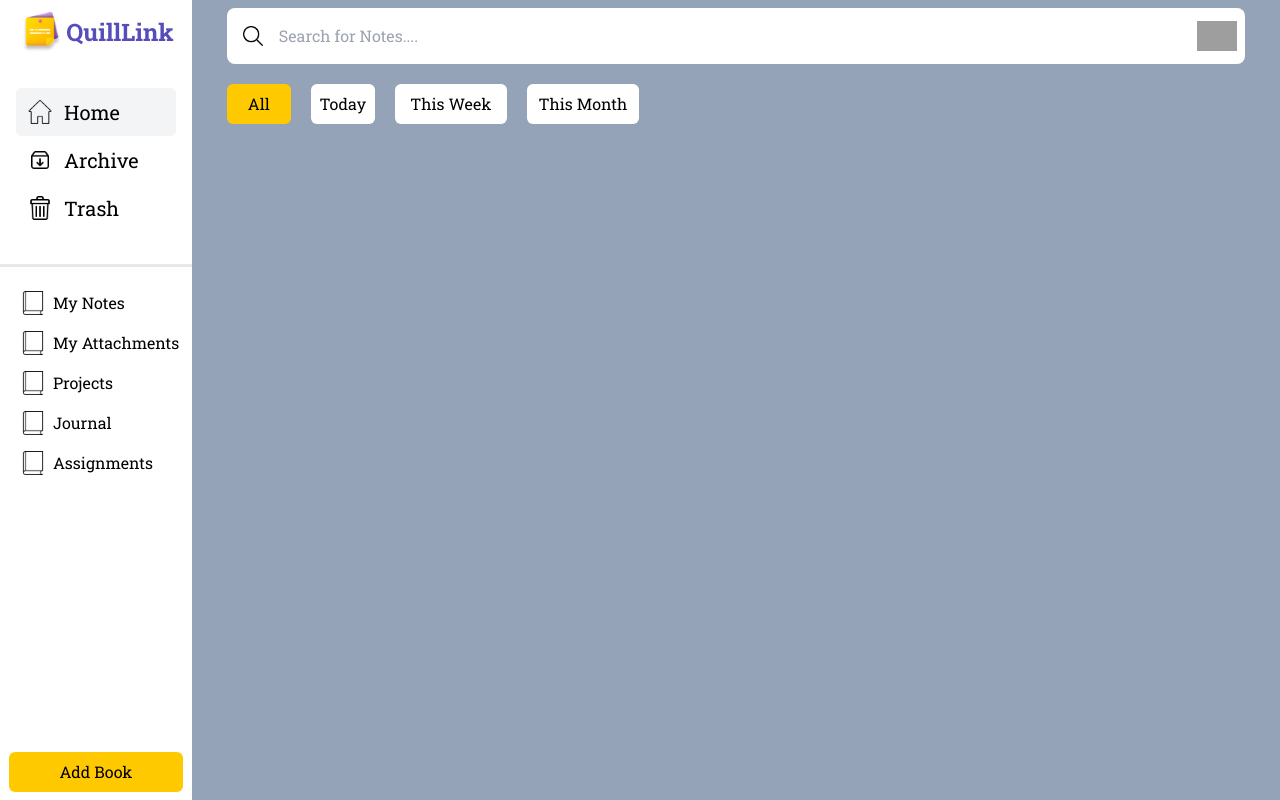
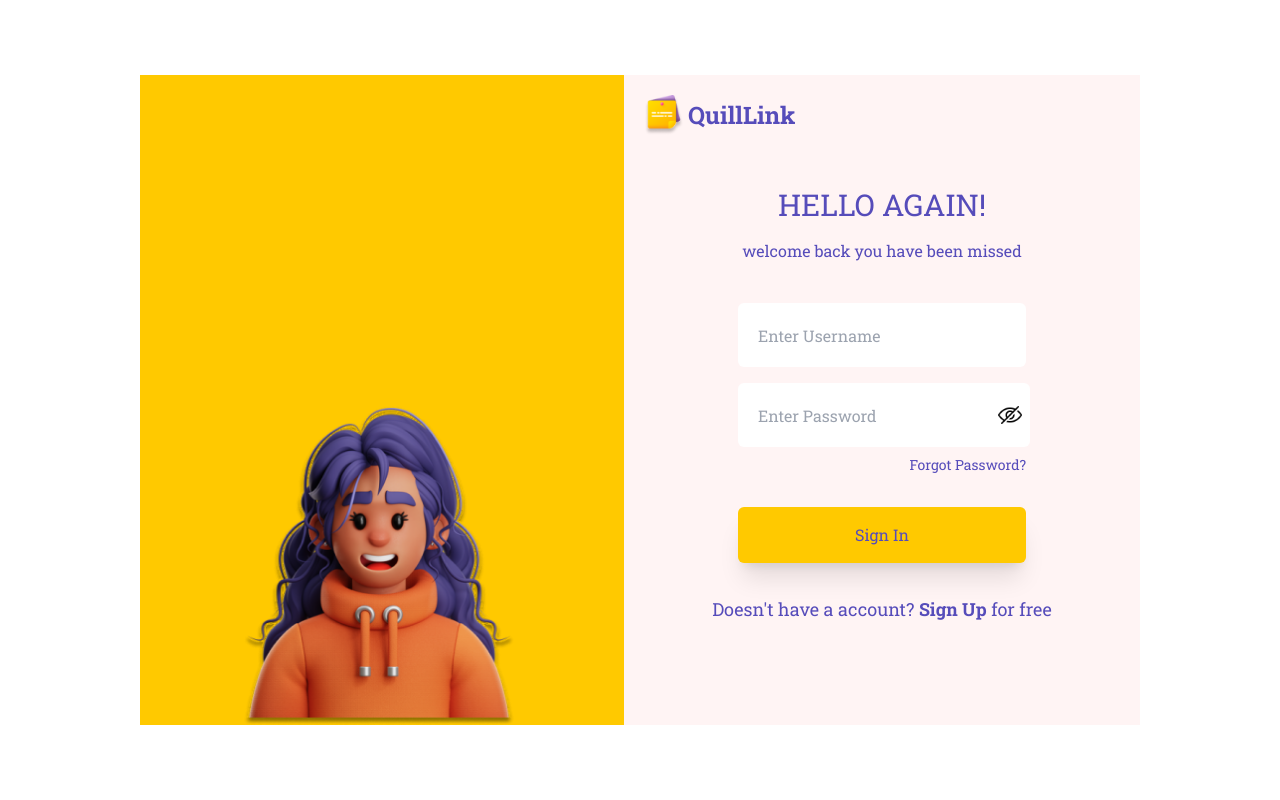
Before and after one commit to proaddy/QuillLink, a React (Vite) app in the folder frontend/: page / in a window 1280 px wide. Built offline with nearby package versions, Linux system fonts and the light colour scheme; grey boxes are pictures that could not be loaded.

Commit message:
user update complete
User login and registration with authentication and shorting of notes and folders with respect to specific user

```diff
--- a/frontend/src/App.jsx
+++ b/frontend/src/App.jsx
@@ -9,7 +9,7 @@ function App() {
     <div className="font-robotoslab">
       <BrowserRouter>
         <Routes>
-          <Route index element={<HomePage/>}/>
+          <Route index element={<LoginPage/>}/>
           <Route path="/login" element={<LoginPage/>}/>
           <Route path="/register" element={<RegisterPage/>}/>
           <Route path="/dashboard" element={<HomePage/>}/>
--- a/frontend/src/components/Folders.jsx
+++ b/frontend/src/components/Folders.jsx
@@ -1,8 +1,9 @@
 import folders from '../data/folderlist.json';
 import { useState } from 'react';
 
-export default function Folders({activePath, setActivePath, breadCrumPath, setBreadCrumPath}) {
-    const [testData, setTestData] = useState([...folders]);
+export default function Folders({activePath, setActivePath, breadCrumPath, setBreadCrumPath, userid}) {
+    const folderFilter = folders.filter(e=>e.userID === userid)
+    const [testData, setTestData] = useState([...folderFilter]);
     // console.log(testData);
 
     // console.log(breadCrumPath);
--- a/frontend/src/components/RightComponent.jsx
+++ b/frontend/src/components/RightComponent.jsx
@@ -1,11 +1,14 @@
 import { useEffect, useState } from 'react';
 import Cards from './Cards'
 import Folders from './Folders';
+import { useNavigate } from 'react-router-dom';
 
-export default function RightComponent({pageStat, bookStat}) {
+export default function RightComponent({pageStat, bookStat, user}) {
     const [activePath, setActivePath] = useState(bookStat);
     const [breadCrumPath, setBreadCrumPath] = useState([]);
     let newActivePath = [`${bookStat}`];
+
+    const navigate = useNavigate();
 
     const [searchText, setSearchText] = useState('');
     const [filter, setFilter] = useState('all');
@@ -33,6 +36,11 @@ export default function RightComponent({pageStat, bookStat}) {
         setActivePath(newActivePath.concat(temp).join('/')); // this line concats two arrays and make then string using join doesn't work if the data types are not array
     }
 
+    const logout = ()=>{
+        localStorage.setItem('username', null);
+        navigate('/login');
+    }
+
   return (
     <div className='flex flex-col flex-[1_1_85%] bg-slate-400 p-2 overflow-hidden'>
         <div className="w-[95%] self-center">
@@ -44,8 +52,8 @@ export default function RightComponent({pageStat, bookStat}) {
                           <img src="/images/search.png" alt="search" className='w-5 m-2'/>
                           <input type="text" onChange={(e)=>setSearchText(e.target.value)} placeholder='Search for Notes....' className='p-2 rounded-md'/>
                       </span>
-                      <div className="flex rounded-full w-10">
-                          <img src="/images/profile.png" alt="user"/>
+                      <div onClick={logout} className="flex rounded-full w-10 cursor-pointer">
+                          <img src="/images/profile.png" alt="user" title='Logout Button'/>
                       </div>
                   </div>
                   <div className="flex items-center space-x-10 justify-between my-5">
@@ -76,9 +84,9 @@ export default function RightComponent({pageStat, bookStat}) {
                     </ul>
                     {
                         bookStat != '' && <>
-                            <Cards activePath={activePath} searchText={searchText} filter={filter}/>
+                            <Cards activePath={activePath} searchText={searchText} filter={filter} userid={user._id}/>
                             <hr className='w-[100%] border-black h-1'/>
-                            <Folders activePath={activePath} setActivePath={setActivePath} breadCrumPath={breadCrumPath} setBreadCrumPath={setBreadCrumPath}/>
+                            <Folders activePath={activePath} setActivePath={setActivePath} breadCrumPath={breadCrumPath} setBreadCrumPath={setBreadCrumPath} userid={user._id}/>
                         </>
                     }
 
--- a/frontend/src/data/folderlist.json
+++ b/frontend/src/data/folderlist.json
@@ -1,50 +1,62 @@
 [
     {
         "name":"folder 1",
-        "location":"my notes"
+        "location":"my notes",
+        "userID":"001"
     },
     {
         "name":"folder 2",
-        "location":"my notes/folder 1"
+        "location":"my notes/folder 1",
+        "userID":"001"
     },
     {
         "name":"folder 3",
-        "location":"my notes/folder 1/folder 2"
+        "location":"my notes/folder 1/folder 2",
+        "userID":"001"
     },
     {
         "name":"folder 4",
-        "location":"my notes"
+        "location":"my notes",
+        "userID":"005"
     },
     {
         "name":"folder 5",
-        "location":"my notes"
+        "location":"my notes",
+        "userID":"004"
     },
     {
         "name":"folder 6",
-        "location":"my notes"
+        "location":"my notes",
+        "userID":"003"
     },
     {
         "name":"folder 7",
-        "location":"my notes/folder 6"
+        "location":"my notes/folder 6",
+        "userID":"003"
     },
     {
         "name":"folder 8",
-        "location":"project"
+        "location":"project",
+        "userID":"002"
     },
     {
         "name":"folder 9",
-        "location":"journal"
+        "location":"journal",
+        "userID":"002"
     },
     {
         "name":"folder 10",
-        "location":"journal"
+        "location":"journal",
+        "userID":"004"
     },
     {
         "name":"folder 11",
-        "location":"assignments"
+        "location":"assignments",
+        "userID":"005"
     },
     {
         "name":"folder 12",
-        "location":"project"
+        "location":"project",
+        "userID":"003"
     }
 ]
--- a/frontend/src/data/logindata.json
+++ b/frontend/src/data/logindata.json
@@ -1,23 +1,33 @@
 [
     {
         "uname":"adarsh",
-        "passw":"password"
+        "passw":"password",
+        "email":"kuchtoh@kuchmail.com",
+        "_id":"001"
     },
     {
         "uname":"manish",
-        "passw":"asdfj"
+        "passw":"asdfj",
+        "email":"kuchtoh@kuchmail.com",
+        "_id":"002"
     },
     {
         "uname":"kanha",
-        "passw":"qwerty"
+        "passw":"qwerty",
+        "email":"kuchtoh@kuchmail.com",
+        "_id":"003"
     },
     {
         "uname":"rakesh",
-        "passw":"zxc"
+        "passw":"asswordp",
+        "email":"kuchtoh@kuchmail.com",
+        "_id":"004"
     },
     {
         "uname":"priti",
-        "passw":"password"
+        "passw":"password",
+        "email":"kuchtoh@kuchmail.com",
+        "_id":"005"
     }
 
 ]
--- a/frontend/src/data/testdata.json
+++ b/frontend/src/data/testdata.json
@@ -4,97 +4,119 @@
         "content":"this is just a content nothing much to it all the data is just being collected in the following manner that you are not ware of",
         "tag":"meeting",
         "date":"2024-4-29",
-        "location":"my notes/folder 1"
+        "location":"my notes/folder 1",
+        "userID":"001"
     },
     {
         "heading":"Client meeting review",
         "content":"Lorem ipsum dolor sit amet consectetur adipisicing elit. Esse tempore eius repellat autem dolorum consequuntur atque!",
         "tag":"meeting",
         "date":"2024-4-29",
-        "location":"my notes"
+        "location":"my notes",
+        "userID":"005"
     },
     {
         "heading":"Jokes on how meeting went",
         "content":"The presentator was not able to spell gospel and keep saying go-fel because he swoollen wound on the lips",
         "tag":"meeting",
         "date":"2024-4-29",
-        "location":"my notes/folder 2"
+        "location":"my notes/folder 2",
+        "userID":"002"
     },
     {
         "heading":"Deadlines mentioned in the meeting",
         "content":"25 changes in the project and this month is the deadline, the project is just too huge and too buggy",
         "tag":"meeting",
         "date":"2024-4-29",
-        "location":"projects"
+        "location":"projects",
+        "userID":"004"
     },
     {
         "heading":"We went to battle royal playground event",
         "content":"We were assigned to do things on the event as we were the one to organie such event, many people came to the event and it was a massive success so much so that we have to call backup on the event day from our colleagues to help handle the crowd, whatever happened the event was a huge success and we are happy about.",
         "tag":"playground",
         "date":"2024-5-1",
-        "location":"journal"
+        "location":"journal",
+        "userID":"003"
     },
     {
         "heading":"Tester's note",
         "content":"The overall design is okay but need to add some smooth transition to the actions being performed so that it feels natural to use and people will not feel blocky",
         "tag":"test",
         "date":"2024-3-15",
-        "location":"my attachments"
+        "location":"my attachments",
+        "userID":"001"
     },
     {
         "heading":"Client meeting review",
         "content":"Lorem ipsum dolor sit amet consectetur adipisicing elit. Esse tempore eius repellat autem dolorum consequuntur atque!",
         "tag":"weekly",
         "date":"2024-5-6",
-        "location":"my notes"
+        "location":"my notes",
+        "userID":"001"
     },
     {
         "heading":"Client meeting review",
         "content":"Lorem ipsum dolor sit amet consectetur adipisicing elit. Esse tempore eius repellat autem dolorum consequuntur atque!",
         "tag":"2daybefore",
         "date":"2024-5-10",
-        "location":"my notes"
+        "location":"my notes",
+        "userID":"001"
     },
     {
         "heading":"Client meeting review",
         "content":"Lorem ipsum dolor sit amet consectetur adipisicing elit. Esse tempore eius repellat autem dolorum consequuntur atque!",
         "tag":"monthly",
         "date":"2024-4-13",
-        "location":"my notes"
+        "location":"my notes",
+        "userID":"001"
     },
     {
         "heading":"Client meeting review",
         "content":"Lorem ipsum dolor sit amet consectetur adipisicing elit. Esse tempore eius repellat autem dolorum consequuntur atque!",
         "tag":"today",
         "date":"2024-5-12",
-        "location":"my notes"
+        "location":"my notes",
+        "userID":"001"
     },
     {
         "heading":"Test note",
         "content":"this is just a content nothing much to it all the data is just being collected in the following manner that you are not ware of",
         "tag":"meeting",
         "date":"2024-5-20",
-        "location":"my notes"
+        "location":"my notes",
+        "userID":"001"
     },
     {
         "heading":"End Test note",
         "content":"this is just a content nothing much to it all the data is just being collected in the following manner that you are not ware of",
         "tag":"meeting",
         "date":"2024-5-24",
-        "location":"my notes"
+        "location":"my notes",
+        "userID":"001"
     },
     {
         "heading":"Start Test note",
         "content":"this is just a content nothing much to it all the data is just being collected in the following manner that you are not ware of",
         "tag":"meeting",
         "date":"2024-5-19",
-        "location":"my notes"
+        "location":"my notes",
+        "userID":"005"
     },
     {
         "heading":"Test note",
         "content":"this is just a content nothing much to it all the data is just being collected in the following manner that you are not ware of",
         "tag":"meeting",
         "date":"2024-5-26",
-        "location":"my notes"
+        "location":"my notes",
+        "userID":"004"
+    },
+    {
+        "heading":"Phantom Bug",
+        "content":"",
+        "tag":"today",
+        "date":"2024-5-20",
+        "location":"my notes",
+        "userID":"005"
     }
 ]
--- a/frontend/src/pages/HomePage.jsx
+++ b/frontend/src/pages/HomePage.jsx
@@ -1,10 +1,22 @@
-import { Link } from "react-router-dom"
+import { useLocation, useNavigate } from "react-router-dom"
 import LeftComponent from "../components/LeftComponent"
 import RightComponent from "../components/RightComponent"
 
 import React, { useState } from 'react';
+import { useEffect } from "react";
 
 export default function HomePage() {
+  const nagivate = useNavigate();
+  const locate = useLocation();
+
+  const loggedIn = localStorage.getItem('username') === true;
+
+  useEffect(()=>{
+    if(!loggedIn && locate.state === null) {
+      nagivate('/login');
+    }
+  }, [locate.state, loggedIn])
+
   // isHome, isArchive, isTrash
   const [pageStat, setPageStat] = useState('isHome');
 
@@ -15,7 +27,7 @@ export default function HomePage() {
     <div className="flex overflow-hidden">
         <LeftComponent pageStat={pageStat} setPage={setPageStat} bookStat={bookStat} setBookStat={setBookStat}></LeftComponent>
 
-        <RightComponent pageStat={pageStat} bookStat={bookStat}></RightComponent>
+        <RightComponent pageStat={pageStat} bookStat={bookStat} user={locate.state}></RightComponent>
     </div>
   )
 }
--- a/frontend/src/pages/LoginPage.jsx
+++ b/frontend/src/pages/LoginPage.jsx
@@ -1,40 +1,46 @@
 import { useState } from "react";
-import { Link } from "react-router-dom";
+import { Link, useNavigate } from "react-router-dom";
 
-import logindata from '../data/logindata.json';
+import logindata from "../data/logindata.json";
 
 export default function LoginPage() {
+  const navigate = useNavigate();
 
-  const [show, setShow] = useState('hide');
+  const [show, setShow] = useState("hide");
 
   // input
-  const [uname, setUname] = useState('');
-  const [passw, setPassw] = useState('');
+  const [uname, setUname] = useState("");
+  const [passw, setPassw] = useState("");
 
   const submitData = (e) => {
     e.preventDefault();
-    if(uname === '' || passw === '') {
-      alert("Username or Password cannot be empty")
-    } else if(passw.length < 8) {
-      alert("Password cannot be less than 8 characters")
+    if (uname === "" || passw === "") {
+      alert("Username or Password cannot be empty");
     } else {
-      if (uname.indexOf(' ') != -1 || passw.indexOf(' ') != -1) {
-        alert("Username or Password cannot have space")
+      if (uname.indexOf(" ") != -1 || passw.indexOf(" ") != -1) {
+        alert("Username or Password cannot have space");
       } else {
         const payload = Object.fromEntries(new FormData(e.target));
         console.log(payload);
-        logindata.forEach(e=> {
-          if (e.uname === uname && e.passw === passw) {
-          alert("Login Successfull");
-          return;
-        }})
+
+        const user = logindata.find(e=>e.uname === uname.toLowerCase());
+        if(!user) {
+          alert("No such user exist!!");
+        } else {
+          if (user.passw === passw) {
+            alert("Login Successfull");
+            localStorage.setItem('username', uname.toLowerCase());
+            navigate("/dashboard", { state: {username: uname, _id:user._id} });
+          } else {
+            alert("Wrong Password");
+          }
+        }
       }
     }
 
-    setUname('');
-    setPassw('');
-
-  }
+    setUname("");
+    setPassw("");
+  };
 
   return (
     <div className="flex items-center justify-center h-screen content-center flex-col w-full text-[#564cba]">
@@ -56,37 +62,54 @@ export default function LoginPage() {
           <span className="uppercase text-3xl mt-12">hello again!</span>
           <span className="mt-4">welcome back you have been missed</span>
           {/* form */}
-          <form onSubmit={submitData} action="" className="flex flex-col w-72 mt-10">
+          <form
+            onSubmit={submitData}
+            action=""
+            className="flex flex-col w-72 mt-10"
+          >
             <input
               type="text"
               placeholder="Enter Username"
               className="h-16 p-5 rounded-md"
               name="uname"
               value={uname}
-              onChange={(e)=>setUname(e.target.value)}
+              onChange={(e) => setUname(e.target.value)}
             />
             <div className="flex mt-4">
               <input
-                type={show === "show" ? 'text':'password'}
+                type={show === "show" ? "text" : "password"}
                 placeholder="Enter Password"
                 className="h-16 p-5 rounded-tl-md rounded-bl-md"
                 name="password"
                 value={passw}
-                onChange={(e)=>setPassw(e.target.value)}
+                onChange={(e) => setPassw(e.target.value)}
               />
               <img
                 src={`/images/${show}.png`}
-                className="w-10 px-2 py-5 bg-white rounded-tr-md rounded-br-md"
-                onClick={show === 'show' ? ()=>setShow('hide') : ()=>setShow('show')}
+                className="w-10 px-2 py-5 bg-white rounded-tr-md rounded-br-md cursor-pointer hover:bg-gray-100"
+                onClick={
+                  show === "show"
+                    ? () => setShow("hide")
+                    : () => setShow("show")
+                }
               />
             </div>
             <a href="#" className="self-end my-2 mb-8 text-sm">
               Forgot Password?
             </a>
-            <button className='bg-[#FFC900] p-4 w-full rounded-md shadow-xl' type="submit">Sign In</button>
+            <button
+              className="bg-[#FFC900] p-4 w-full rounded-md shadow-xl"
+              type="submit"
+            >
+              Sign In
+            </button>
           </form>
           <span className="mt-8 text-lg">
-            Doesn't have a account? <Link to='/register' className="font-bold">Sign Up</Link> for free
+            Doesn't have a account?{" "}
+            <Link to="/register" className="font-bold">
+              Sign Up
+            </Link>{" "}
+            for free
           </span>
         </div>
       </div>
--- a/frontend/src/pages/RegisterPage.jsx
+++ b/frontend/src/pages/RegisterPage.jsx
@@ -1,9 +1,45 @@
-import { Link } from "react-router-dom";
+import { Link, useNavigate } from "react-router-dom";
 import Button from "../components/Button.jsx";
 
+import logindata from "../data/logindata.json";
+import { useState } from "react";
+
 export default function RegisterPage() {
+  const navigate = useNavigate();
+  const [show, setShow] = useState("hide");
+
+  // input
+  const [uname, setUname] = useState('');
+  const [passw, setPassw] = useState('');
+  const [email, setEmail] = useState('');
+
+
+  const submitData = (e) => {
+    e.preventDefault();
+    if (uname === "" || passw === "" || email === "") {
+      alert("Username or Password or Email cannot be empty");
+    } else if (passw.length < 8) {
+      alert("Password cannot be less than 8 characters");
+    } else if (uname.indexOf(" ") != -1 || passw.indexOf(" ") != -1) {
+      alert("Username or Password cannot have space");
+    } else {
+      const user = logindata.find(e=>e.uname === uname);
+      if (!user) {
+        const payload = Object.fromEntries(new FormData(e.target));
+        console.log(payload);
+        navigate("/login");
+      } else {
+        alert("User Already Exist");
+      }
+    }
+
+    setUname("");
+    setPassw("");
+    setEmail("");
+  };
+
   return (
-    <div className="flex items-center content-center flex-col w-full text-[#564cba]">
+    <div className="flex items-center justify-center h-screen content-center flex-col w-full text-[#564cba]">
       <div className="bg-[#FFF4F4] flex w-[1000px] h-[650px]">
         {/* design */}
         <div className="bg-[#FFC900] flex-1 relative">
@@ -20,26 +56,49 @@ export default function RegisterPage() {
             <span className="text-2xl font-bold">QuillLink</span>
           </p>
           <span className="uppercase text-3xl mt-12">let's get started!</span>
-          <form action="" className="flex flex-col w-72 mt-10">
+          <form onSubmit={submitData} className="flex flex-col w-72 mt-10">
             <input
               type="text"
               placeholder="Enter Username"
               className="h-16 p-5 rounded-md"
+              name="username"
+              value={uname}
+              onChange={(e) => setUname(e.target.value)}
             />
+            <input
+              type="email"
+              placeholder="Email ID"
+              className="h-16 p-5 mt-4 rounded-md"
+              name="email"
+              value={email}
+              onChange={(e) => setEmail(e.target.value)}
+            />
+            <div className="flex mt-4">
               <input
-                type="text"
-                placeholder="Email ID"
-                className="h-16 p-5 mt-4 rounded-md"
+                type={show === "show" ? "text" : "password"}
+                placeholder="Enter Password"
+                className="h-16 p-5 rounded-tl-md rounded-bl-md"
+                name="password"
+                value={passw}
+                onChange={(e) => setPassw(e.target.value)}
               />
-              <input
-                type="text"
-                placeholder="Password"
-                className="h-16 p-5 mt-4 mb-10 rounded-md"
+              <img
+                src={`/images/${show}.png`}
+                className="w-10 px-2 py-5 bg-white rounded-tr-md rounded-br-md cursor-pointer hover:bg-gray-100"
+                onClick={
+                  show === "show"
+                    ? () => setShow("hide")
+                    : () => setShow("show")
+                }
               />
+            </div>
             <Button text={"Sign Up"} round="md" />
           </form>
           <span className="mt-8 text-lg">
-            Already have a account? <Link to='/login' className="font-bold">Sign In</Link>
+            Already have a account?{" "}
+            <Link to="/login" className="font-bold">
+              Sign In
+            </Link>
           </span>
         </div>
       </div>
```
Also changed, not shown: frontend/src/components/Cards.jsx (+8 -7 lines).
